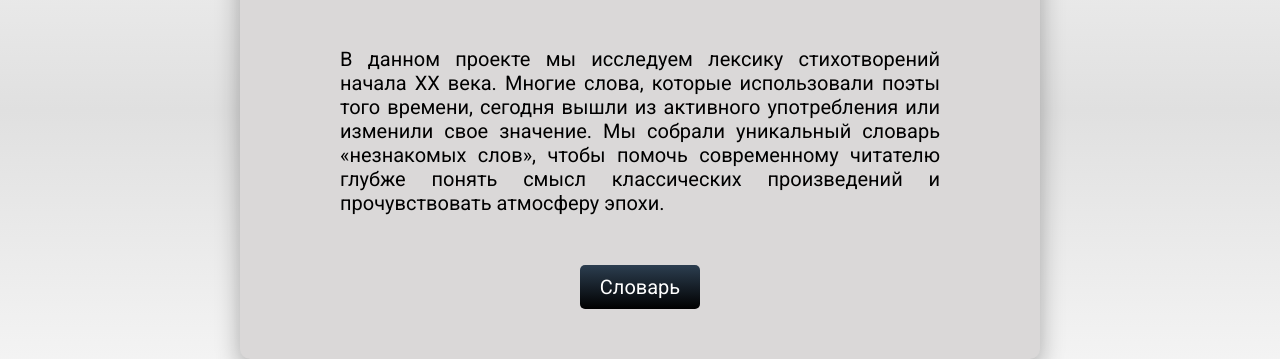
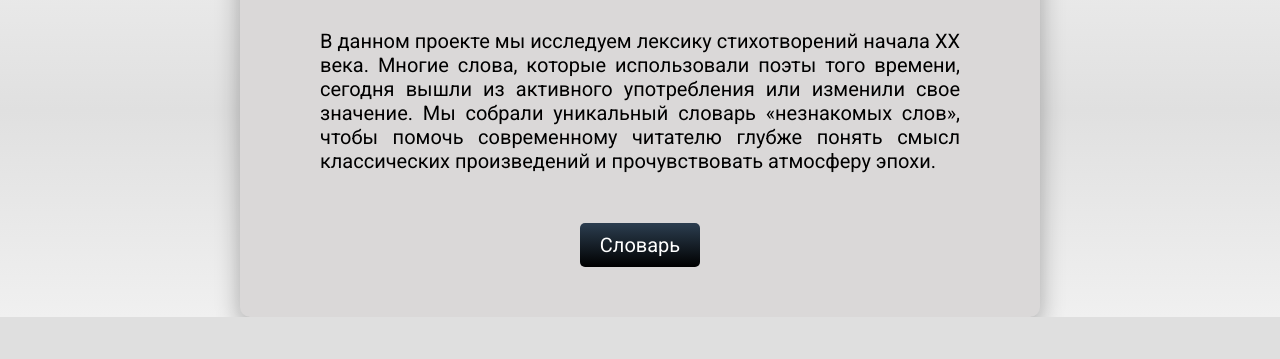
Before and after one commit to daniilt09/-8-, a Flask app: page / in a window 1280 px wide. Shown: the part 690-1049 px from the top of the page. After the commit the page ends 1007 px from the top, so only its background shows below. Run offline with Flask 3, Linux system fonts and the light colour scheme.

Commit message:
Add files via upload

```diff
--- a/main/static/css/style.css
+++ b/main/static/css/style.css
@@ -37,7 +37,7 @@ h2 {
     font-size: 30px;
 }
 .image {
-    padding: 70px 50px 20px 50px;
+    padding: 7% 5% 2% 5%;
     display: flex;
     justify-content: center;
     align-items: center;
@@ -48,7 +48,7 @@ h2 {
     border-radius: 8px;
 }
 .txt {
-    padding: 50px 100px;
+    padding: 50px 10%;
     font-size: 20px;
     text-align: justify;
 }
```
